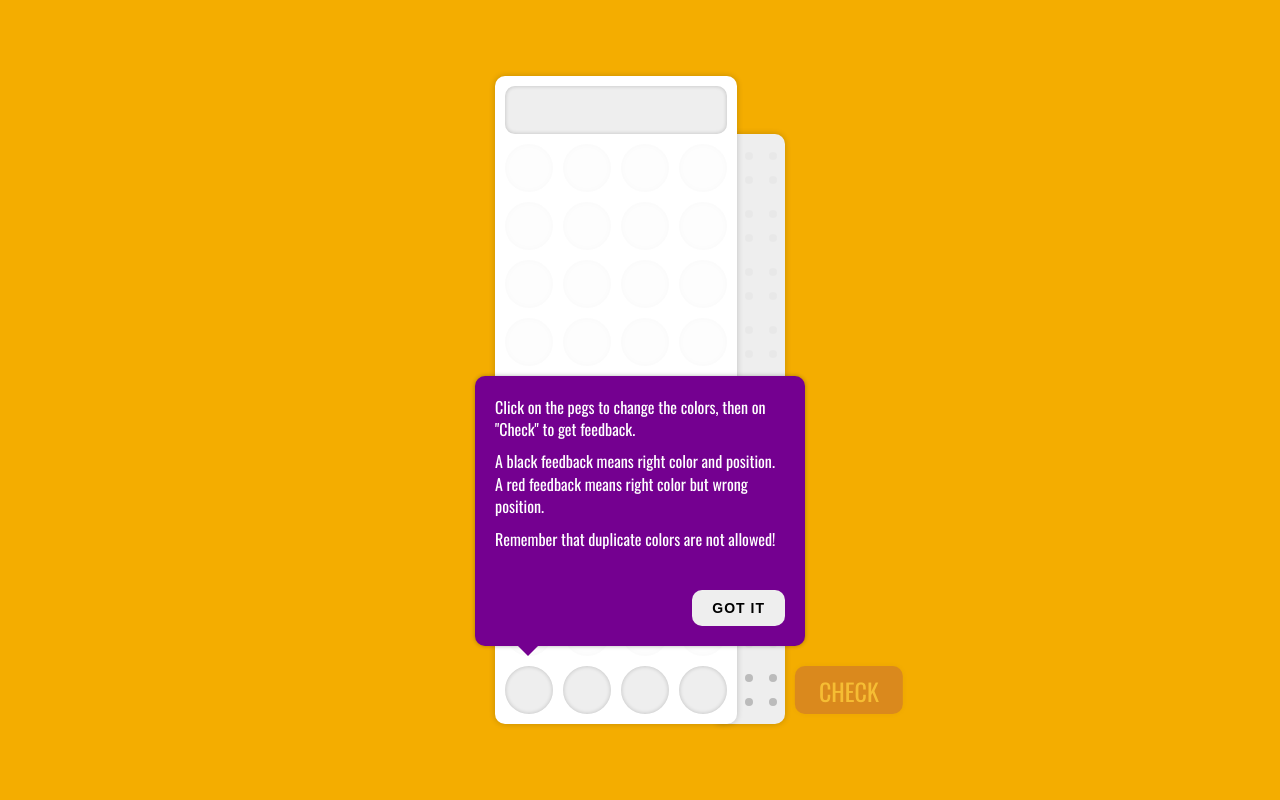
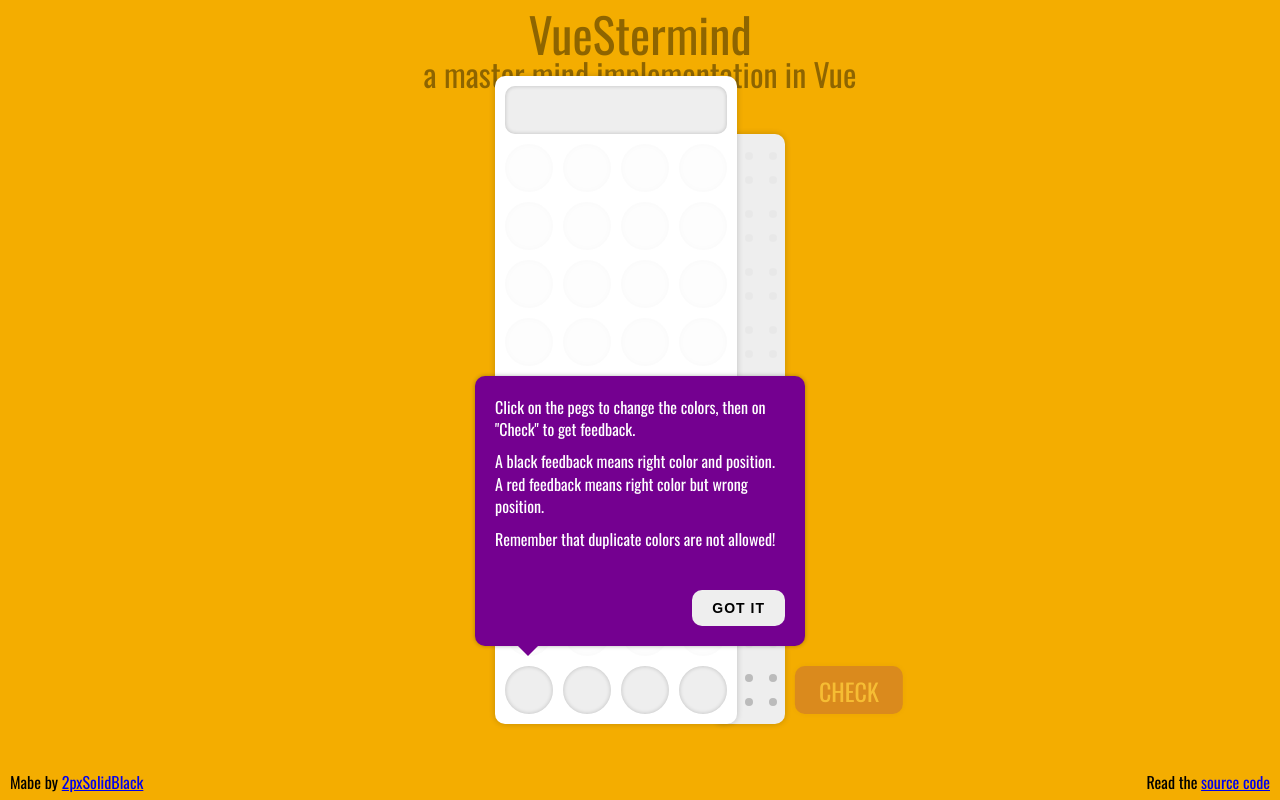
Before and after one commit to carlotm/vuestermind, a Vue app: page / in a window 1280 px wide. Built offline with nearby package versions, Linux system fonts and the light colour scheme.

Commit message:
Add a title and a link to my personal website

```diff
--- a/public/index.html
+++ b/public/index.html
@@ -12,7 +12,21 @@
     <noscript>
       <strong>We're sorry but vuestermind doesn't work properly without JavaScript enabled. Please enable it to continue.</strong>
     </noscript>
+    <header>
+        <h1>VueStermind</h1>
+        <h2>a master mind implementation in Vue</h2>
+    </header>
     <div id="app"></div>
+    <footer>
+        <p style="float: left">
+            Mabe by <a href="https://2pxsolidblack.gitlab.io/">2pxSolidBlack</a>
+        </p>
+        <p style="float: right">
+            Read the <a href="https://gitlab.com/2pxsolidblack/vuestermind">
+                source code
+            </a>
+        </p>
+    </footer>
     <!-- built files will be auto injected -->
   </body>
 </html>
--- a/src/sass/_main.scss
+++ b/src/sass/_main.scss
@@ -26,3 +26,33 @@ body {
 button {
     @include button-reset;
 }
+
+header {
+    @media only screen and (max-width: 767px) {
+        display: none;
+    }
+    position: fixed;
+    top: 0;
+    width: 100%;
+    padding: $aria;
+    text-align: center;
+    color: darken($egg, 20);
+
+    h1 {
+        font-size: 48px;
+    }
+
+    h2 {
+        font-size: 32px;
+    }
+}
+
+footer {
+    @media only screen and (max-width: 767px) {
+        display: none;
+    }
+    position: fixed;
+    bottom: 0;
+    width: 100%;
+    padding: $aria;
+}
```
